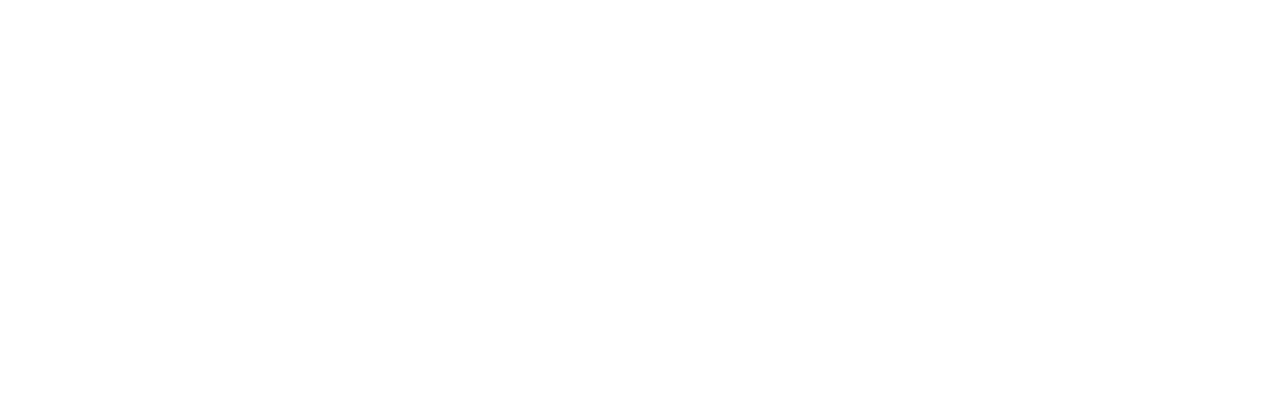
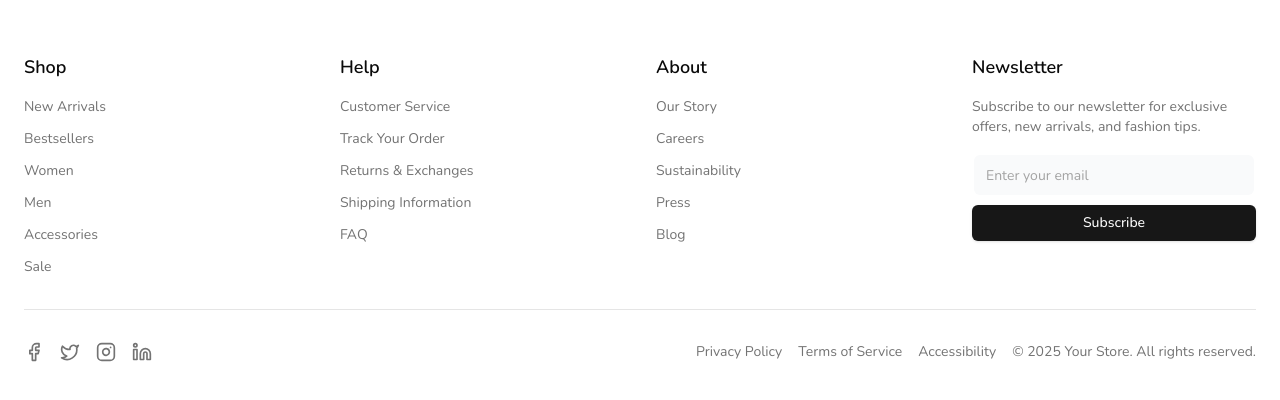
Before and after one commit to he4a00/e-commerce, a Next.js app: page /deals in a window 1280 px wide. Shown: the part 986-1386 px from the top of the page. Before the commit the page ends 975 px from the top, so only its background shows below. Built offline with nearby package versions, Linux system fonts and the light colour scheme; no server answers.

Commit message:
some minro error handlings, added footer

```diff
--- a/app/(root)/layout.tsx
+++ b/app/(root)/layout.tsx
@@ -1,6 +1,7 @@
 import "../globals.css";
 import QueryProvider from "@/components/providers/QueryProvider";
 import { RTKProvider } from "@/components/providers/RTKProvider";
+import Footer from "@/components/shared/Home/Foote";
 import MainNavbar from "@/components/shared/Home/MainNavbar/MainNavbar";
 import SecNavbar from "@/components/shared/Home/SecNavbar/SecNavbar";
 import { Toaster } from "@/components/ui/toaster";
@@ -26,6 +27,7 @@ export default function RootLayout({
             <SecNavbar />
             {children}
             <Toaster />
+            <Footer />
           </body>
         </RTKProvider>
       </QueryProvider>
--- a/components/shared/Home/AddToWishlist.tsx
+++ b/components/shared/Home/AddToWishlist.tsx
@@ -3,6 +3,8 @@
 import { useAddProductToWishlistMutation } from "@/app/store/slices/api/wishlist/wishlistSlice";
 import { Button } from "@/components/ui/button";
 import { Heart } from "lucide-react";
+import { useRouter } from "next/navigation";
+import { useEffect, useState } from "react";
 
 const AddToWishlist = ({
   productID,
@@ -13,6 +15,15 @@ const AddToWishlist = ({
 }) => {
   const [addProductToWishlist, { isLoading }] =
     useAddProductToWishlistMutation();
+  const [user, setUser] = useState<string | null>(null);
+  useEffect(() => {
+    setUser(localStorage.getItem("user"));
+  }, []);
+  const router = useRouter();
+  const redirectToLogin = () => {
+    router.push("/sign-in");
+  };
+
   return (
     <Button
       variant="secondary"
@@ -20,7 +31,7 @@ const AddToWishlist = ({
       className={`hover:bg-green-400 dark:hover:bg-gray-800/90 shadow-lg h-12 px-7 bg-green-500 ${
         isInWishlist ? "bg-red-700" : ""
       }`}
-      onClick={() => addProductToWishlist(productID)}
+      onClick={user ? () => addProductToWishlist(productID) : redirectToLogin}
       disabled={isLoading || isInWishlist}
     >
       <Heart
--- /dev/null
+++ b/components/shared/Home/Foote.tsx
@@ -0,0 +1,139 @@
+import { Facebook, Instagram, Linkedin, Twitter } from "lucide-react";
+import Link from "next/link";
+
+import { Button } from "@/components/ui/button";
+import { Input } from "@/components/ui/input";
+import { Separator } from "@/components/ui/separator";
+
+export default function Footer() {
+  return (
+    <footer className="bg-background container mx-auto">
+      <div className="container px-4 py-16 md:px-6">
+        <div className="grid gap-8 sm:grid-cols-2 md:grid-cols-4">
+          <div className="space-y-4">
+            <h3 className="text-lg font-semibold">Shop</h3>
+            <ul className="space-y-3 text-sm text-muted-foreground">
+              <li>
+                <Link href="/products/new-arrivals">New Arrivals</Link>
+              </li>
+              <li>
+                <Link href="/products/bestsellers">Bestsellers</Link>
+              </li>
+              <li>
+                <Link href="/products/women">Women</Link>
+              </li>
+              <li>
+                <Link href="/products/men">Men</Link>
+              </li>
+              <li>
+                <Link href="/products/accessories">Accessories</Link>
+              </li>
+              <li>
+                <Link href="/products/sale">Sale</Link>
+              </li>
+            </ul>
+          </div>
+          <div className="space-y-4">
+            <h3 className="text-lg font-semibold">Help</h3>
+            <ul className="space-y-3 text-sm text-muted-foreground">
+              <li>
+                <Link href="/customer-service">Customer Service</Link>
+              </li>
+              <li>
+                <Link href="/track-order">Track Your Order</Link>
+              </li>
+              <li>
+                <Link href="/returns">Returns & Exchanges</Link>
+              </li>
+              <li>
+                <Link href="/shipping">Shipping Information</Link>
+              </li>
+              <li>
+                <Link href="/faq">FAQ</Link>
+              </li>
+            </ul>
+          </div>
+          <div className="space-y-4">
+            <h3 className="text-lg font-semibold">About</h3>
+            <ul className="space-y-3 text-sm text-muted-foreground">
+              <li>
+                <Link href="/about">Our Story</Link>
+              </li>
+              <li>
+                <Link href="/careers">Careers</Link>
+              </li>
+              <li>
+                <Link href="/sustainability">Sustainability</Link>
+              </li>
+              <li>
+                <Link href="/press">Press</Link>
+              </li>
+              <li>
+                <Link href="/blog">Blog</Link>
+              </li>
+            </ul>
+          </div>
+          <div className="space-y-4">
+            <h3 className="text-lg font-semibold">Newsletter</h3>
+            <p className="text-sm text-muted-foreground">
+              Subscribe to our newsletter for exclusive offers, new arrivals,
+              and fashion tips.
+            </p>
+            <form className="space-y-2">
+              <Input
+                type="email"
+                placeholder="Enter your email"
+                className="max-w-full"
+                aria-label="Email for newsletter"
+              />
+              <Button type="submit" className="w-full">
+                Subscribe
+              </Button>
+            </form>
+          </div>
+        </div>
+        <Separator className="my-8" />
+        <div className="flex flex-col gap-4 sm:flex-row sm:items-center sm:justify-between">
+          <div className="flex items-center space-x-4">
+            <Link
+              href="#"
+              className="text-muted-foreground hover:text-foreground"
+            >
+              <Facebook className="h-5 w-5" />
+              <span className="sr-only">Facebook</span>
+            </Link>
+            <Link
+              href="#"
+              className="text-muted-foreground hover:text-foreground"
+            >
+              <Twitter className="h-5 w-5" />
+              <span className="sr-only">Twitter</span>
+            </Link>
+            <Link
+              href="#"
+              className="text-muted-foreground hover:text-foreground"
+            >
+              <Instagram className="h-5 w-5" />
+              <span className="sr-only">Instagram</span>
+            </Link>
+            <Link
+              href="#"
+              className="text-muted-foreground hover:text-foreground"
+            >
+              <Linkedin className="h-5 w-5" />
+              <span className="sr-only">LinkedIn</span>
+            </Link>
+          </div>
+          <div className="flex flex-wrap gap-4 text-sm text-muted-foreground">
+            <Link href="/privacy-policy">Privacy Policy</Link>
+            <Link href="/terms">Terms of Service</Link>
+            <Link href="/accessibility">Accessibility</Link>
+            <p>
+              &copy; {new Date().getFullYear()} Your Store. All rights reserved.
+            </p>
+          </div>
+        </div>
+      </div>
+    </footer>
+  );
+}
--- a/components/shared/Home/MainNavbar/Cart.tsx
+++ b/components/shared/Home/MainNavbar/Cart.tsx
@@ -4,18 +4,25 @@ import { useGetUserCartQuery } from "@/app/store/slices/api/cart/cartSlice";
 import { Badge } from "@/components/ui/badge";
 import { ShoppingCart } from "lucide-react";
 import Link from "next/link";
-import React from "react";
+import React, { useEffect, useState } from "react";
 
 const Cart = () => {
   const { data: userCart } = useGetUserCartQuery({});
+  const [user, setUser] = useState<string | null>(null);
+
+  useEffect(() => {
+    setUser(localStorage.getItem("user"));
+  }, []);
 
   return (
     <div className="flex items-center gap-2">
       <Link className="flex items-center gap-2 relative" href="/cart">
         <ShoppingCart className="h-5 w-5" />
-        <Badge className="text-xs text-white bg-green-500 absolute bottom-[0.7rem] left-[0.5rem] rounded-full w-5 h-5 flex items-center justify-center">
-          {userCart?.cartItems?.length}
-        </Badge>
+        {user && (
+          <Badge className="text-xs text-white bg-green-500 absolute bottom-[0.7rem] left-[0.5rem] rounded-full w-5 h-5 flex items-center justify-center">
+            {userCart?.cartItems?.length}
+          </Badge>
+        )}
       </Link>
     </div>
   );
--- a/components/shared/Home/MainNavbar/ProfileDropdown.tsx
+++ b/components/shared/Home/MainNavbar/ProfileDropdown.tsx
@@ -10,13 +10,13 @@ import {
 import { Heart, Home, ShoppingBag, User } from "lucide-react";
 import LogoutButton from "./LogoutButton";
 import Link from "next/link";
-// import { useEffect, useState } from "react";
+import { useEffect, useState } from "react";
 const ProfileDropdown = () => {
-  // const [user, setUser] = useState<any>(null);
-  // useEffect(() => {
-  //   setUser(localStorage.getItem("user"));
-  // }, []);
-  // const userData = JSON.parse(user || "{}");
+  const [user, setUser] = useState<string | null>(null);
+  useEffect(() => {
+    setUser(localStorage.getItem("user"));
+  }, []);
+  const userData = JSON.parse(user || "{}");
   return (
     <DropdownMenu>
       <DropdownMenuTrigger>
@@ -41,7 +41,7 @@ const ProfileDropdown = () => {
         </DropdownMenuItem>
         <DropdownMenuSeparator />
 
-        {/* {userData.roles?.includes("ADMIN") && ( */}
+        {userData.roles?.includes("ADMIN") && (
           <Link href="/admin">
             <DropdownMenuItem>
               Dashboard
@@ -50,7 +50,7 @@ const ProfileDropdown = () => {
               </DropdownMenuShortcut>
             </DropdownMenuItem>
           </Link>
-        {/* )} */}
+        )}
 
         <DropdownMenuSeparator />
         <DropdownMenuItem>
--- a/components/shared/Home/MainNavbar/Wishlist.tsx
+++ b/components/shared/Home/MainNavbar/Wishlist.tsx
@@ -4,18 +4,25 @@ import { useGetUserWishlistQuery } from "@/app/store/slices/api/wishlist/wishlis
 import { Badge } from "@/components/ui/badge";
 import { Heart } from "lucide-react";
 import Link from "next/link";
-import React from "react";
+import React, { useEffect, useState } from "react";
 
 const Wishlist = () => {
   const { data: userWishlist } = useGetUserWishlistQuery({});
+  const [user, setUser] = useState<string | null>(null);
+
+  useEffect(() => {
+    setUser(localStorage.getItem("user"));
+  }, []);
   return (
     <div className="flex items-center gap-2">
       <Link className="flex items-center gap-2 relative" href="/wishlist">
       <Heart className="h-5 w-5" />
       <span className="sr-only">Wishlist</span>
+      {user && (
         <Badge className="text-xs text-white bg-green-500 absolute bottom-[0.7rem] left-[0.5rem] rounded-full w-5 h-5 flex items-center justify-center">
           {userWishlist?.result?.length}
         </Badge>
+        )}
       </Link>
     </div>
   );
--- a/components/shared/Home/PopularProducts.tsx
+++ b/components/shared/Home/PopularProducts.tsx
@@ -30,7 +30,7 @@ const PopularProducts = () => {
           </p>
         </div>
       ) : (
-        <div className="grid grid-cols-2 xs:grid-cols-2 sm:grid-cols-3 lg:grid-cols-4 xl:grid-cols-4 gap-2 xs:gap-3 sm:gap-4 md:gap-5">
+        <div className="grid grid-cols-1 sm:grid-cols-2 lg:grid-cols-4 xl:grid-cols-4 gap-2 xs:gap-3 sm:gap-4 md:gap-5">
           {topProducts?.result?.items?.map((product: Product) => (
             <ProductCard
               key={product.productID}
```
Also changed, not shown: components/shared/Home/AddToCart.tsx (+13 -1 lines). Lines whose indentation alone changed are shown as unchanged.
